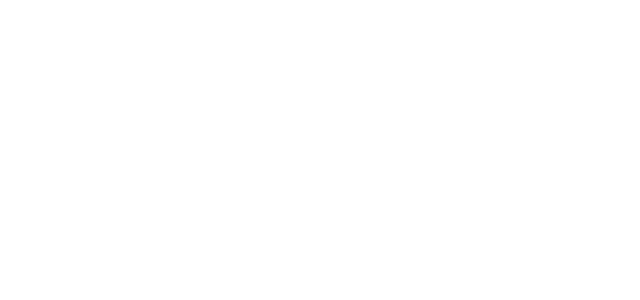
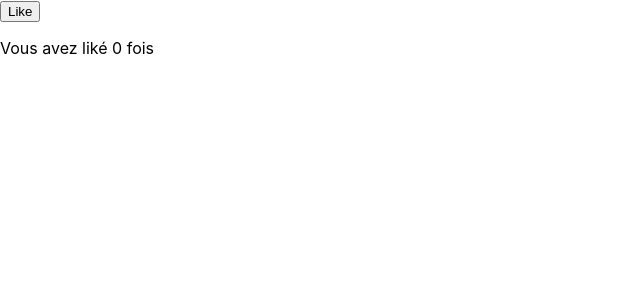
Before and after one commit to Rika-code/celebrities-exo, a React (Create React App) app: page /like in a window 1280 px wide. Before the commit this address had no page. Shown: the top 300 px of the page, without its empty margins (0-640 px from the left). Built offline with nearby package versions, Linux system fonts and the light colour scheme.

Commit message:
add like button

```diff
--- a/src/App.js
+++ b/src/App.js
@@ -8,6 +8,7 @@
 import TvSpeakersPage from './page/TVSpeakersPage';
 import CopyrightPage from './page/CopyrightPage';
 import FormMessagePage from './page/FormMessagePage';
+import LikesPage from './page/LikesPage';
 
 function App() {
   return (
@@ -20,6 +21,7 @@
   <Route path ="/speakers" element = {<TvSpeakersPage/>}/>
   <Route path ="/copyright" element ={<CopyrightPage/>}/>
   <Route path ="/message" element ={<FormMessagePage/>}/>
+  <Route path = "/like"   element = {<LikesPage/>}/>
 </Routes>
 </BrowserRouter>
   );
--- a/src/components/Header.jsx
+++ b/src/components/Header.jsx
@@ -50,6 +50,9 @@
             <li>
                 <Link to ="/message">Message</Link>
             </li>
+            <li>
+                <Link to = "/like">Like</Link>
+            </li>
         </ul>
         </>
     )
--- /dev/null
+++ b/src/page/LikesPage.jsx
@@ -0,0 +1,17 @@
+import { useState } from "react";
+
+function LikesPage () {
+    const [Likescount, setLikescount] = useState(0);
+
+    const clickHandle = () => {
+        return setLikescount(Likescount + 1);
+    }
+
+    return (
+        <main>
+            <button onClick={clickHandle}>Like</button>
+            <p> Vous avez liké {Likescount} fois</p>
+        </main>
+    )
+}
+export default LikesPage;
```
